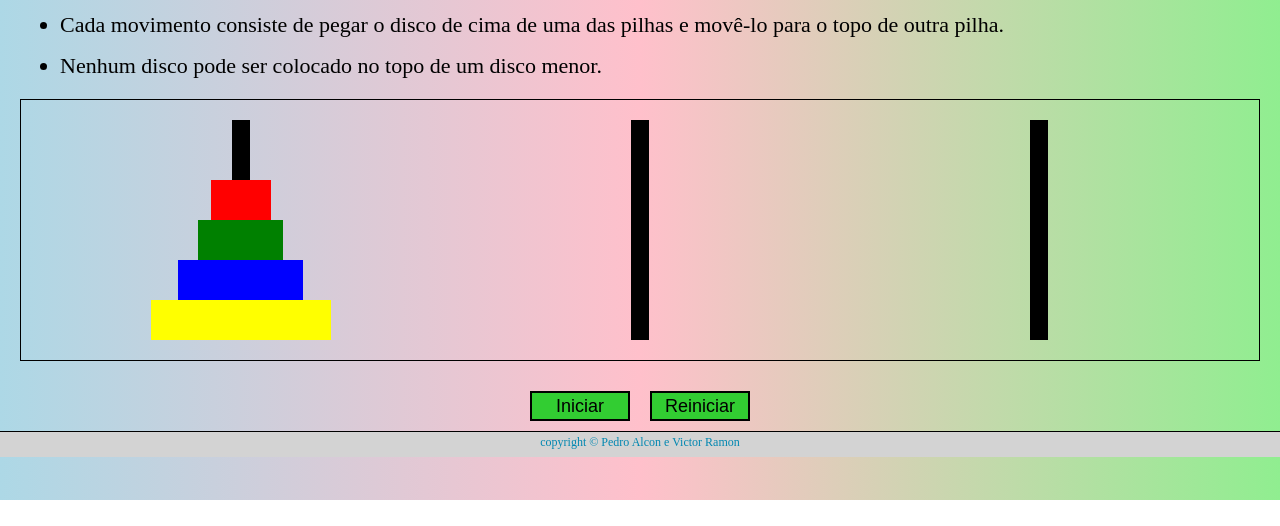
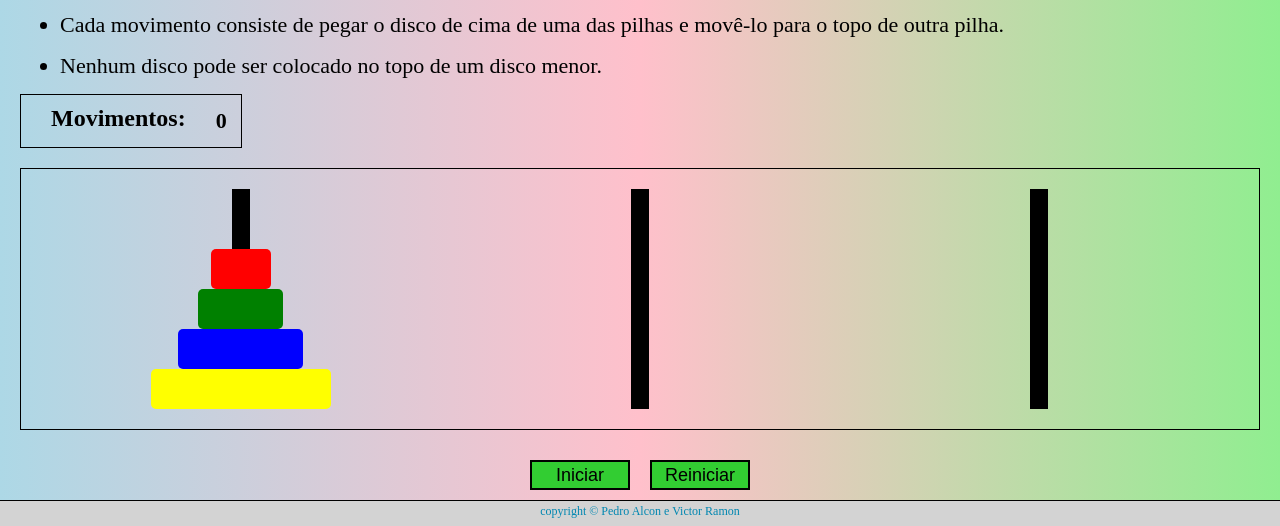
Before and after one commit to Kenzie-Academy-Brasil-Developers/m2-entrega-torre-de-hanoi-sprint-1a-pedroalcon09, a plain HTML site: page index.html in a window 1280 px wide. Both pictures are taken after a click on the button "Reiniciar". Shown: the part 300-826 px from the top of the page. Before the commit the page ends 800 px from the top, so only its background shows below. Drawn offline with Linux system fonts and the light colour scheme.

Commit message:
Entrega de contador de movimentos implementado

```diff
--- a/assets/script.js
+++ b/assets/script.js
@@ -36,6 +36,7 @@ disco6.setAttribute('id', 'disc-6');
 //Variavel pra saber se ativa selectDisc ou moveDisc
 let discMoving = false;
 let selectedDisc = null;
+let moveCounter = 0;
 
 function buildField() {
 
@@ -69,11 +70,13 @@ function selectDisc(event) {
 function moveDisc(event) {
     const destinyTower = event.currentTarget;
     if (discMoving === true && checkMove(destinyTower)=== true) {
-
         destinyTower.appendChild(selectedDisc);
         selectedDisc.style.border = 'none';
+        moveCounter++;
+        document.getElementById('move-counter').innerText = moveCounter;
         discMoving = false;
     }
+
     checkWin();
 }
 
@@ -143,6 +146,7 @@ function winMessage() {
 
 function reset(){
     campo.innerHTML = ''
-
+    moveCounter = 0;
+    document.getElementById('move-counter').innerText = moveCounter;
     buildField()
 }
--- a/assets/style.css
+++ b/assets/style.css
@@ -94,6 +94,15 @@ button:hover {
     background-color: rgba(255, 255, 255, 0.9);
     color: forestgreen;
 }
+#contador-container {
+    display: flex;
+    align-items: center;
+    border: 1px solid black;
+    width: 180px;
+    margin-left: 20px;
+    font-size: 22px;
+    font-weight: 900;
+}
 
 /* TORRES E DISCOS DO DOM */
 
@@ -118,6 +127,7 @@ button:hover {
 
 #disc-1, #disc-2, #disc-3, #disc-4 {
     height: 15px;
+    border-radius: 5px;
 }
 #disc-4 {
     width: 20px;
@@ -191,6 +201,9 @@ footer p {
         width: 170px;
         background-color: yellow;
     }
+    #contador-container {
+        width: 200px;
+    }
 
     p, li {
         font-size: 20px;
@@ -210,6 +223,9 @@ footer p {
     }
     img {
         width: 50px;
+    }
+    #contador-container {
+        width: 220px;
     }
 
     #tower-1, #tower-2, #tower-3  {
--- a/index.html
+++ b/index.html
@@ -45,6 +45,10 @@
                     </li>
                 </ul>
             </article>
+            <div id="contador-container">
+                <p>Movimentos:</p>
+                <span id="move-counter">0</span>
+            </div>
             <div id="towers-container">
 
             <!-- <div id="tower-1">
```
